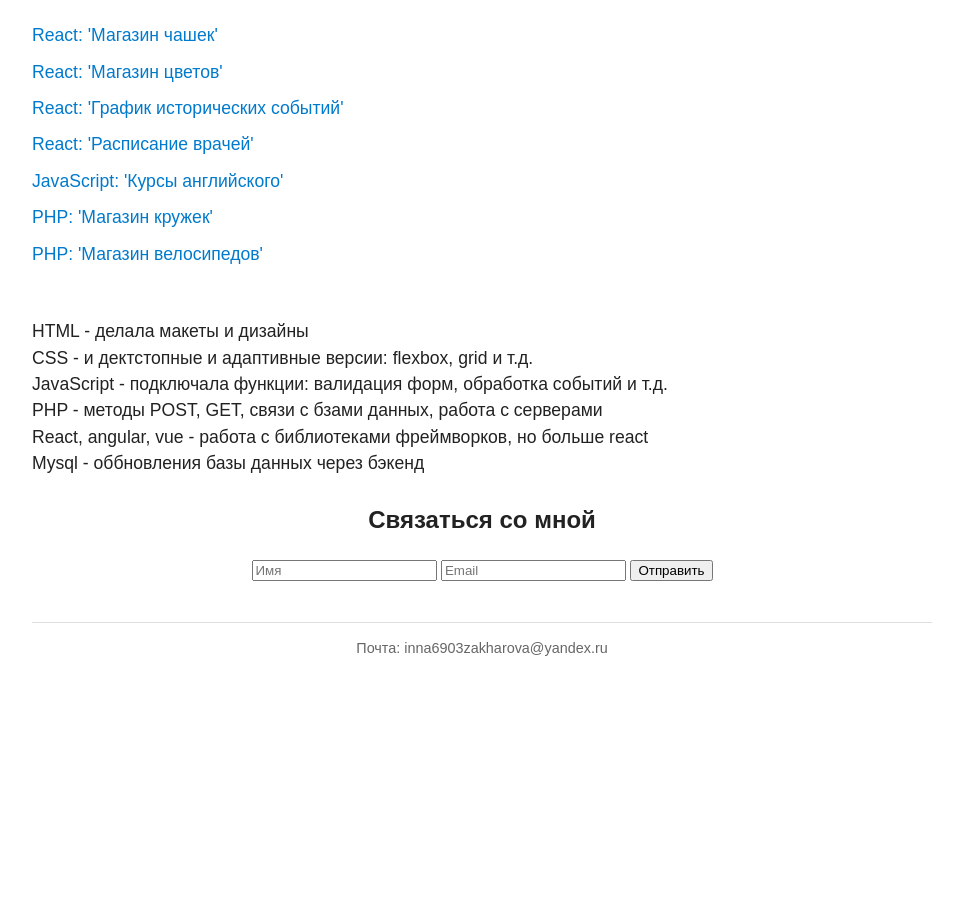
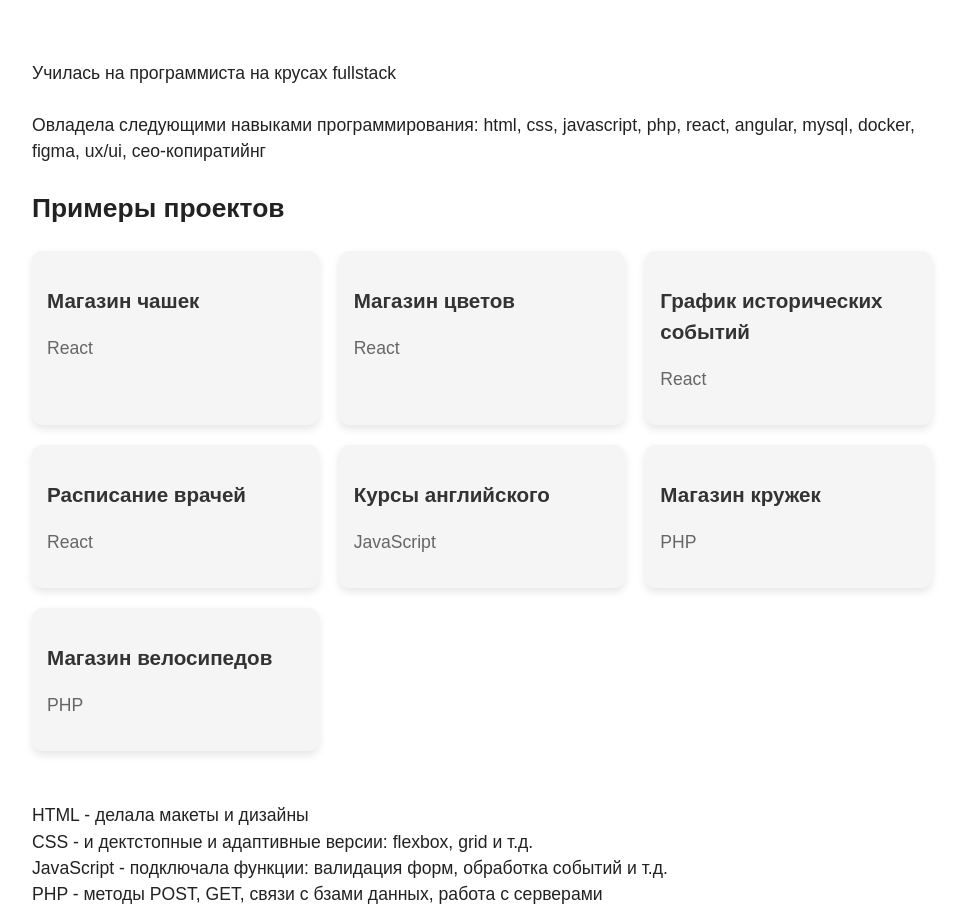
Before and after one commit to user49324809/portfolio_java, a plain HTML site: page index.html in a window 1280 px wide. Shown: the part 217-1128 px from the top of the page, without its empty margins (158-1120 px from the left). Before the commit the page ends 896 px from the top, so only its background shows below. Drawn offline with Linux system fonts and the light colour scheme.

Commit message:
docs: taxes

```diff
--- a/index.html
+++ b/index.html
@@ -3,13 +3,21 @@
 <head>
     <meta charset="UTF-8">
     <meta name="viewport" content="width=device-width, initial-scale=1.0">
-    <title>Document</title>
+    <meta property="og:title" content="Портфолио веб-разработчика Наталья Захаровой">
+    <meta property="og:description" content="Сайты на HTML, CSS, JS, React, PHP. Примеры работ.">
+    <meta property="og:image" content="https://user49324809.github.io/твоя-картинка.jpg">
+    <meta property="og:url" content="https://user49324809.github.io/">
+    <meta property="og:type" content="website">
+    <title>Портфолио веб-разработчика Натальи Захаровой</title>
+    <meta name="description" content="Верстка, JavaScript, React, PHP, UX/UI. Примеры работ и контактная информация.">
     <link rel="stylesheet" href="./style/style.css">
+    <link rel="icon" href="./img/favicon.ico" type="image/x-icon">
 </head>
 <body>
     <div class="container">
         <header class="header">
-            Portfolio
+            <h1>Portfolio</h1>
+            <p class="summary">Fullstack разработчик | HTML, CSS, JS, PHP, React | Россия, удалёнка</p>
         </header>
         <main class="main_skills">
             <section class="section_about">Училась на программиста на крусах fullstack</section>
@@ -17,44 +25,51 @@
                 Овладела следующими навыками программирования: html, css, javascript, php,
                 react, angular, mysql, docker, figma, ux/ui, сео-копиратийнг
             </section>
-            <section class="section_example">
-                <ul class="ul__example-link">
-                    <li class="li__example-lik">
-                        <a href="https://user49324809.github.io/cup_store/" class="href__example--link">
-                            React: 'Магазин чашек'
+            <section class="section_example" id="projects">
+                <h2>Примеры проектов</h2>
+                <div class="projects_grid">
+                    <div class="project_card fade-in">
+                    <a href="https://user49324809.github.io/cup_store/" target="_blank">
+                        <h3>Магазин чашек</h3>
+                        <p>React</p>
                     </a>
-                    </li>
-                    <li class="li__example-lik">
-                        <a href="https://user49324809.github.io/bike_flowers/" class="href__example--link">
-                            React: 'Магазин цветов'
+                </div>
+                <div class="project_card fade-in">
+                    <a href="https://user49324809.github.io/bike_flowers/" target="_blank">
+                        <h3>Магазин цветов</h3>
+                        <p>React</p>
                     </a>
-                    </li>
-                    <li class="li__example-lik">
-                        <a href="https://user49324809.github.io/wdb/" class="href__example--link">
-                            React: 'График исторических событий'
+                </div>
+                <div class="project_card fade-in">
+                    <a href="https://user49324809.github.io/wdb/" target="_blank">
+                        <h3>График исторических событий</h3>
+                        <p>React</p>
                     </a>
-                    </li>
-                    <li class="li__example-lik">
-                        <a href="https://user49324809.github.io/wdb/" class="href__example--link">
-                            React: 'Расписание врачей'
+                </div>
+                <div class="project_card fade-in">
+                    <a href="https://user49324809.github.io/wdb/" target="_blank">
+                        <h3>Расписание врачей</h3>
+                        <p>React</p>
                     </a>
-                    </li>
-                    <li class="li__example-lik">
-                        <a href="https://user49324809.github.io/cours/" class="href__example--link">
-                            JavaScript: 'Курсы английского'
+                </div>
+                <div class="project_card fade-in">
+                    <a href="https://user49324809.github.io/cours/" target="_blank">
+                        <h3>Курсы английского</h3>
+                        <p>JavaScript</p>
                     </a>
-                    </li>
-                    <li class="li__example-lik">
-                        <a href="https://github.com/user49324809/cup_shop" class="href__example--link">
-                            PHP: 'Магазин кружек'
+                </div>
+                <div class="project_card fade-in">
+                    <a href="https://github.com/user49324809/cup_shop" target="_blank">
+                        <h3>Магазин кружек</h3>
+                        <p>PHP</p>
                     </a>
-                    </li>
-                    <li class="li__example-lik">
-                        <a href="https://github.com/user49324809/bicycle/tree/master" class="href__example--link">
-                            PHP: 'Магазин велосипедов'
+                </div>
+                <div class="project_card fade-in">
+                    <a href="https://github.com/user49324809/bicycle/tree/master" target="_blank">
+                        <h3>Магазин велосипедов</h3>
+                        <p>PHP</p>
                     </a>
-                    </li>
-                </ul>
+                </div>
             </section>
             <section class="skills__level--actions">
                 HTML - делала макеты и дизайны
@@ -75,9 +90,26 @@
             </section>
         </main>
         <footer class="footer_contacts">
-            Почта: inna6903zakharova@yandex.ru
+            Почта: inna6903zakharova@yandex.ru |
+            <a href="https://github.com/user49324809" target="_blank">GitHub</a>
         </footer>
     </div>
+    <script type="application/ld+json">
+        {
+            "@context": "https://schema.org",
+            "@type": "Person",
+            "name": "Наталья Захарова",
+            "url": "https://user49324809.github.io",
+            "sameAs": [
+            "https://github.com/user49324809"
+            ],
+            "jobTitle": "Fullstack разработчик",
+            "worksFor": {
+            "@type": "Organization",
+            "name": "Freelance"
+            }
+        }
+        </script>
     <script src="./script/script.js"></script>
 </body>
 </html>
--- a/style/style.css
+++ b/style/style.css
@@ -8,28 +8,46 @@
     line-height: 1.5;
 }
 
-.ul__example-link {
-    list-style: none;
-    padding: 0;
-    margin: 20px 0;
-    text-align: left;
+.summary {
+  font-size: 16px;
+  font-weight: 500;
+  margin: 10px 0;
+  text-align: center;
+  color: #444;
 }
 
-.li__example-lik {
-    margin-bottom: 10px;
+.projects_grid {
+  display: grid;
+  grid-template-columns: repeat(auto-fit, minmax(250px, 1fr));
+  gap: 20px;
+  margin: 20px 0;
 }
 
-.href__example--link {
-    text-decoration: none;
-    color: #007acc;
-    font-weight: 500;
-    transition: color 0.3s ease;
+.project_card {
+  background-color: #f5f5f5;
+  border-radius: 10px;
+  padding: 15px;
+  box-shadow: 0 4px 8px rgba(0,0,0,0.1);
+  transition: transform 0.3s ease, box-shadow 0.3s ease;
 }
 
-.href__example--link:hover,
-.href__example--link:focus {
-    color: #005a99;
-    outline: none;
+.project_card:hover {
+  transform: translateY(-5px);
+  box-shadow: 0 8px 16px rgba(0,0,0,0.2);
+}
+
+.project_card h3 {
+  margin-bottom: 5px;
+  color: #333;
+}
+
+.project_card p {
+  color: #666;
+}
+
+.project_card a {
+  text-decoration: none;
+  color: inherit;
 }
 
 .header {
@@ -55,11 +73,16 @@
 }
 
 .footer_contacts {
-    margin-top: 40px;
-    padding-top: 15px;
-    border-top: 1px solid #ddd;
-    font-size: 0.9rem;
-    color: #666;
+  text-align: center;
+  padding: 20px;
+  background-color: #333;
+  color: white;
+}
+
+.footer_contacts a {
+  color: #fff;
+  margin-left: 10px;
+  text-decoration: underline;
 }
 
 /* Для мобильных — адаптивный текст и контейнер */
@@ -79,3 +102,40 @@
         font-size: 1rem;
     }
 }
+
+@media screen and (max-width: 768px) {
+  .projects_grid {
+    grid-template-columns: 1fr;
+  }
+
+  .header {
+    font-size: 24px;
+    padding: 10px;
+  }
+
+  .summary {
+    font-size: 14px;
+    margin: 5px 10px;
+  }
+
+  .skills__level--actions,
+  .section_about,
+  .section_skills {
+    font-size: 14px;
+    padding: 10px;
+    line-height: 1.6;
+  }
+
+  .contact_form form {
+    display: flex;
+    flex-direction: column;
+    align-items: stretch;
+    padding: 0 10px;
+  }
+
+  input, button {
+    margin: 5px 0;
+    padding: 10px;
+    font-size: 16px;
+  }
+}
```
Also changed, not shown: 1 other file. Lines whose indentation alone changed are shown as unchanged.
